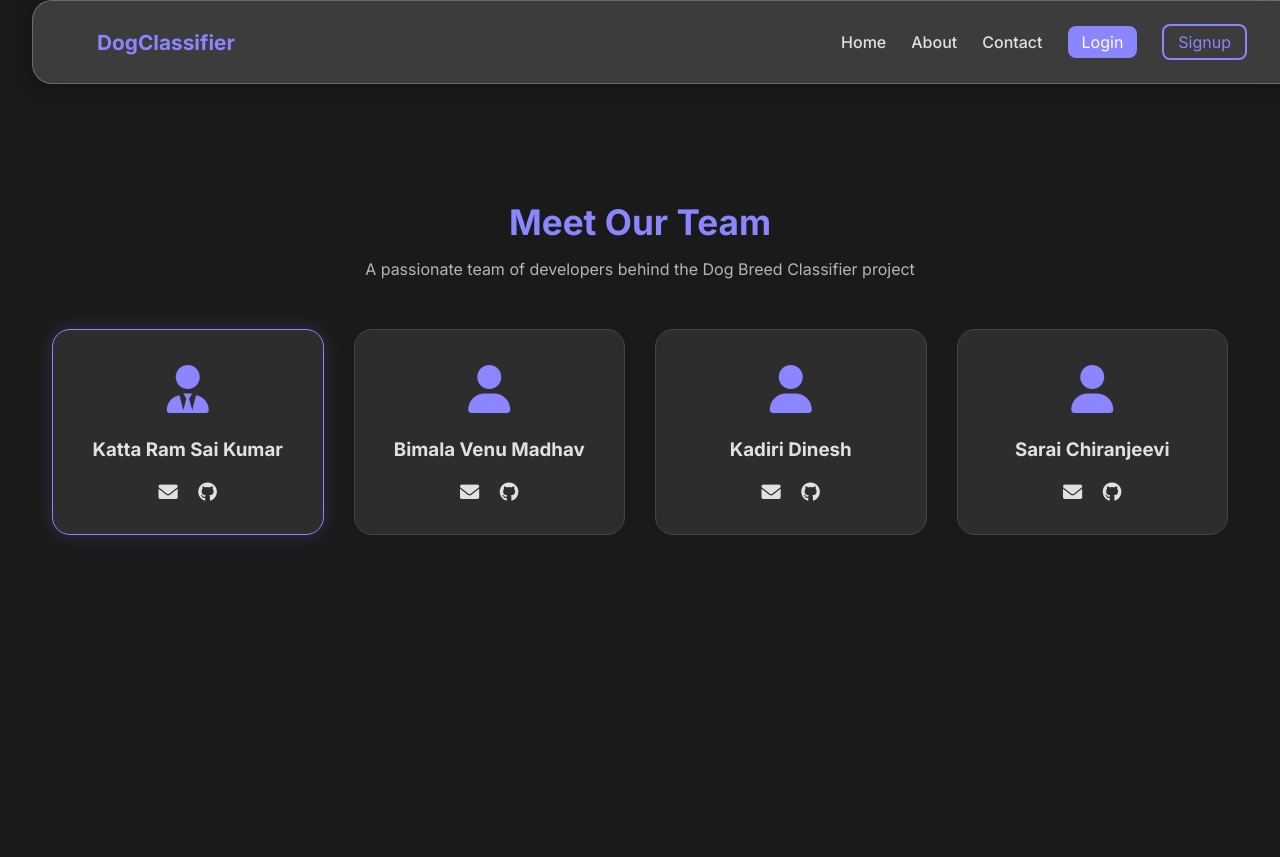
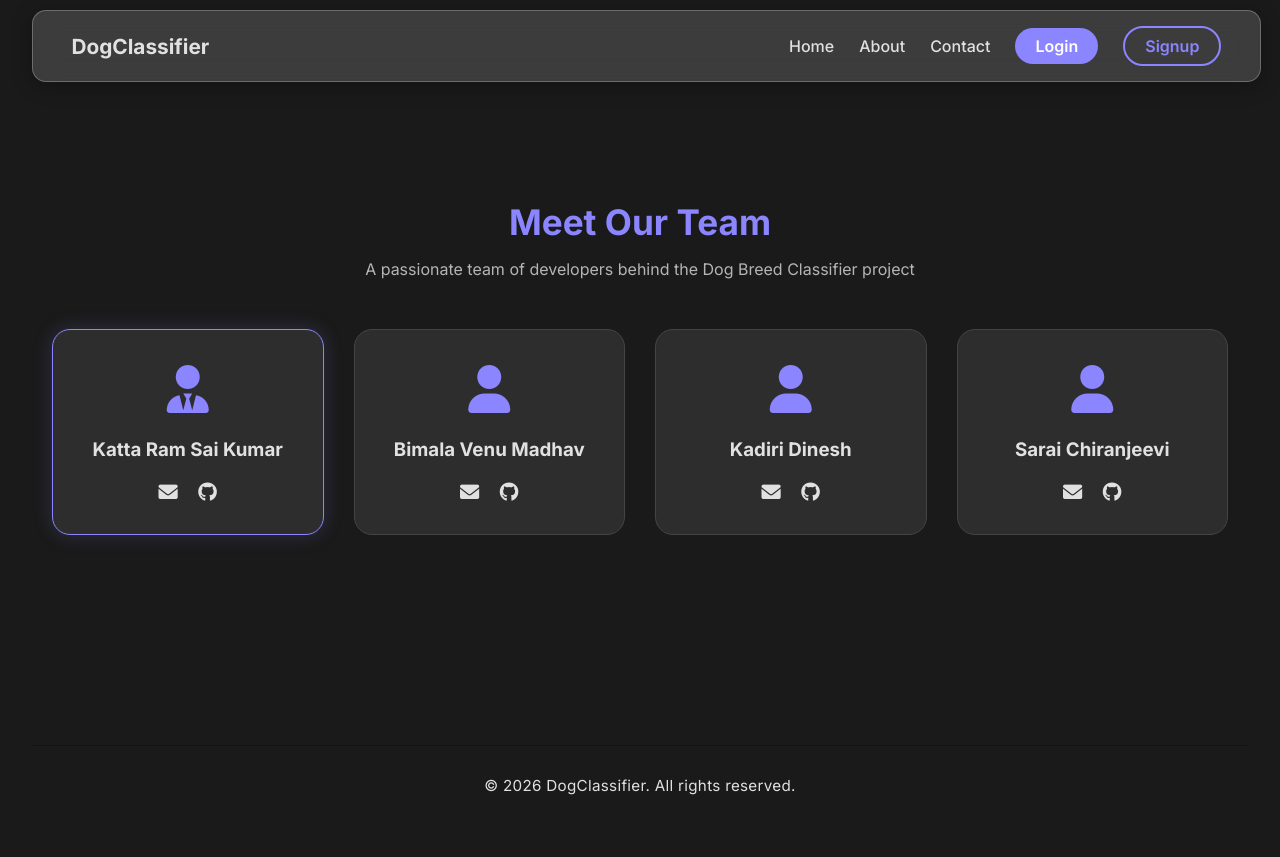
Before and after one commit to BIMALA-VENU-MADHAV/Dog-Breed-Classification-SmartBridge, a Flask app: page /contact in a window 1280 px wide. Before the commit the page ends 540 px from the top, so only its background shows below. Run offline with Flask 3, Linux system fonts and the light colour scheme.

Commit message:
Added footer

```diff
--- a/8. Project Code/static/css/styles.css
+++ b/8. Project Code/static/css/styles.css
@@ -218,22 +216,24 @@
 
 
 
+
 .navbar {
   position: fixed;
-  top: 0;
-  width: 100%;
+  top: 10px;
+  width: 96%;
   backdrop-filter: blur(12px);
+  border-radius: 14px;
   box-shadow: 0 4px 20px var(--shadow-color);
   z-index: 999;
   animation: slideDown 0.6s ease;
 }
+
 
 @keyframes slideDown {
   from {
     transform: translateY(-100%);
     opacity: 0;
   }
-
   to {
     transform: translateY(0);
     opacity: 1;
@@ -243,17 +243,39 @@
 .nav-container {
   max-width: 1200px;
   margin: auto;
-  padding: 15px 25px;
+  padding: 0 25px;
+  height: 70px;
   display: flex;
   justify-content: space-between;
   align-items: center;
 }
 
+
+.nav-logo,
+.nav-link {
+  color: var(--text-color);
+}
+
 .nav-logo {
   font-weight: 700;
   font-size: 1.3rem;
+  text-decoration: none;
+  display: flex;
+  align-items: center;
+}
+
+.nav-link {
+  text-decoration: none;
+  font-weight: 500;
+  transition: 0.3s;
+  display: flex;
+  align-items: center;
+  gap: 6px;
+}
+
+.nav-logo:hover,
+.nav-link:hover {
   color: var(--primary-color);
-  text-decoration: none;
 }
 
 .nav-menu {
@@ -261,33 +283,41 @@
   display: flex;
   gap: 25px;
   align-items: center;
+  margin: 0;
+  padding: 0;
 }
 
-.nav-link {
-  text-decoration: none;
-  color: var(--text-color);
-  font-weight: 500;
-  transition: 0.3s;
-}
-
-.nav-link:hover {
-  color: var(--primary-color);
+.nav-menu li {
+  display: flex;
+  align-items: center;
 }
 
 .nav-btn {
-  background: var(--primary-color);
+  background-color: var(--primary-color);
   color: var(--btn-primary-text);
-  padding: 6px 14px;
-  border-radius: 8px;
+  padding: 8px 20px;
+  border-radius: 50px;
   text-decoration: none;
+  font-weight: 600;
+  transition: transform 0.2s ease;
+}
+
+.nav-btn:hover {
+  transform: translateY(-2px);
 }
 
 .nav-btn-outline {
   border: 2px solid var(--primary-color);
-  padding: 6px 14px;
-  border-radius: 8px;
+  color: var(--primary-color);
+  padding: 8px 20px;
+  border-radius: 50px;
   text-decoration: none;
-  color: var(--primary-color);
+  font-weight: 600;
+  transition: 0.2s ease;
+}
+
+.nav-btn-outline:hover {
+  transform: translateY(-2px);
 }
 
 .dropdown {
@@ -357,7 +405,56 @@
   display: flex;
   justify-content: center;
   align-items: center;
+}
 
+
+.footer {
+  width: 100%;
+  padding: 30px 20px;
+  border-top: 1px solid var(--shadow-color);
+}
+
+.footer-container {
+  max-width: 1200px;
+  margin: 0 auto;
+  text-align: center;
+  width: 100%;
+}
+
+.footer p {
+  margin: 0;
+  font-size: 0.95rem;
+  color: var(--text-color);
+  letter-spacing: 0.3px;
+}
+
+.footer-home {
+  margin-top: 150px;
+}
+
+.footer-about {
+  margin-top: 60px;
+}
+
+.footer-contact {
+  margin-top: 130px;
+}
+
+
+@media (max-width: 768px) {
+  .footer {
+    padding: 25px 15px;
+  }
+
+  .footer p {
+    font-size: 0.9rem;
+  }
+
+  .footer-home,
+  .footer-about,
+  .footer-contact {
+    margin-top: 60px;
+  }
 }
 
 
--- a/8. Project Code/templates/contact.html
+++ b/8. Project Code/templates/contact.html
@@ -63,7 +63,7 @@
                     </div>
                     <h3>Katta Ram Sai Kumar</h3>
                     <div class="social">
-                        <a href="mailto:kattanani25@gmail.com"><i class="fas fa-envelope"></i></a>
+                        <a href="https://mail.google.com/mail/?view=cm&fs=1&to=kattanani25@gmail.com" target="_blank"><i class="fas fa-envelope"></i></a>
                         <a href="https://github.com/KATTA-RAM-SAI-KUMAR" target="_blank"><i
                                 class="fab fa-github"></i></a>
                     </div>
@@ -76,7 +76,7 @@
                     </div>
                     <h3>Bimala Venu Madhav</h3>
                     <div class="social">
-                        <a href="mailto:venubimala1234@gmail.com"><i class="fas fa-envelope"></i></a>
+                        <a href="https://mail.google.com/mail/?view=cm&fs=1&to=venubimala1234@gmail.com" target="_blank"><i class="fas fa-envelope"></i></a>
                         <a href="https://github.com/BIMALA-VENU-MADHAV" target="_blank"><i
                                 class="fab fa-github"></i></a>
                     </div>
@@ -89,8 +89,8 @@
                     </div>
                     <h3>Kadiri Dinesh</h3>
                     <div class="social">
-                        <a href="#"><i class="fas fa-envelope"></i></a>
-                        <a href="#"><i class="fab fa-github"></i></a>
+                        <a href="https://mail.google.com/mail/?view=cm&fs=1&to=dineshkadiri961@gmail.com" target="_blank"><i class="fas fa-envelope"></i></a>
+                        <a href="https://github.com/dineshkadiri961" target="_blank"><i class="fab fa-github"></i></a>
                     </div>
                 </div>
 
@@ -101,14 +101,29 @@
                     </div>
                     <h3>Sarai Chiranjeevi</h3>
                     <div class="social">
-                        <a href="#"><i class="fas fa-envelope"></i></a>
-                        <a href="#"><i class="fab fa-github"></i></a>
+                        <a href="https://mail.google.com/mail/?view=cm&fs=1&to=chiranjeevisarai@gmail.com" target="_blank"><i class="fas fa-envelope"></i></a>
+                        <a href="https://github.com/Chiranjeevi-9000" target="_blank"><i class="fab fa-github"></i></a>
                     </div>
                 </div>
 
             </div>
         </div>
     </section>
+
+
+    <footer class="footer footer-contact">
+        <div class="footer-container">
+            <p>© <span id="year"></span> DogClassifier. All rights reserved.</p>
+        </div>
+    </footer>
+
+
+
+    <script>
+        document.getElementById("year").textContent = new Date().getFullYear();
+    </script>
+
+
 
     <script>
         const toggle = document.getElementById("navToggle");
```
Also changed, not shown: other parts of 8. Project Code/static/css/styles.css (+30 -14 lines), 8. Project Code/templates/about.html (+12 -0 lines), 8. Project Code/templates/home.html (+17 -2 lines).
